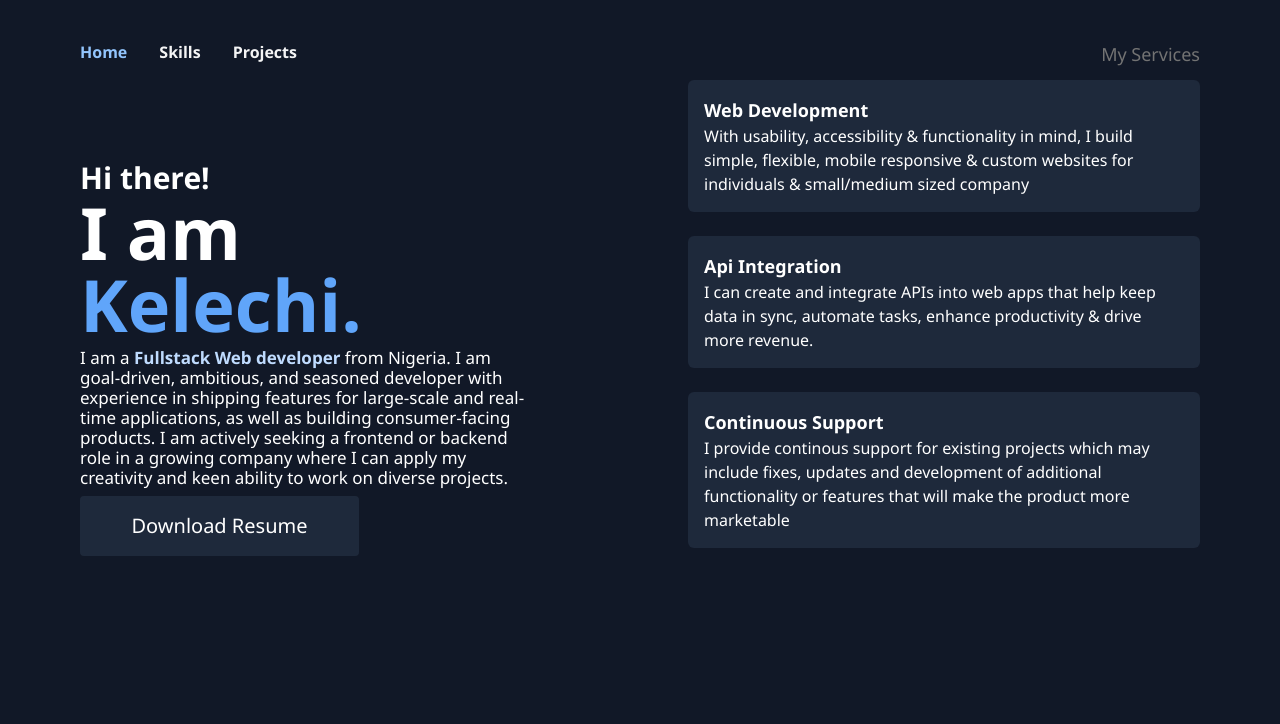
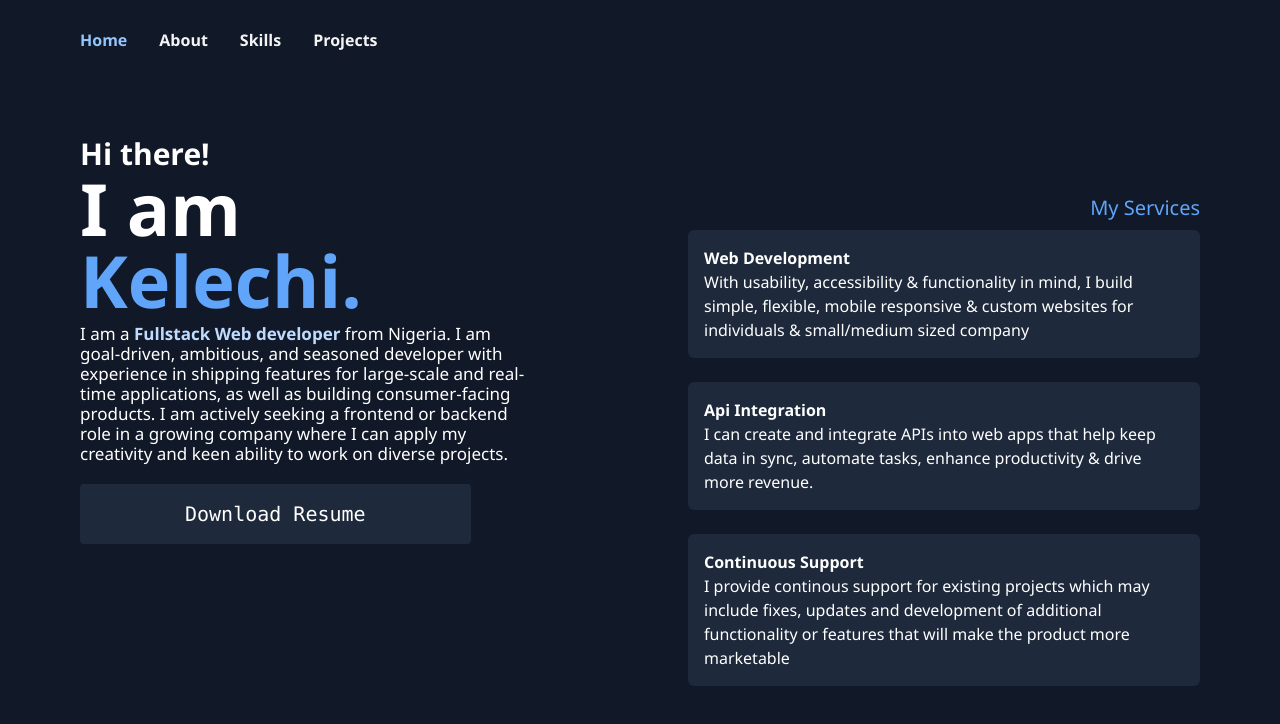
Before and after one commit to Kelechi095/Portfolio, a React (Vite) app: page / in a window 1280 px wide. Shown: the top 724 px of the page. Built offline with nearby package versions, Linux system fonts and the light colour scheme.

Commit message:
modified navbar

```diff
--- a/src/Pages/About.tsx
+++ b/src/Pages/About.tsx
@@ -1,15 +1,17 @@
 import Nav from "../components/Nav";
 import Subtitle from "../components/Subtitle";
-import Title from "../components/Title";
+//import Title from "../components/Title";
 import Wrapper from "../components/Wrapper";
 
 const About = () => {
   return (
     <Wrapper>
       <Nav />
-      <Title label="ABOUT MYSELF" />
+      {/* <Title label="ABOUT MYSELF" /> */}
+      <div className="mt-16">
+
       <Subtitle label="Basic Info:"/>
-      <p className="dark:text-white font-normal text-neutral-100 mb-6">
+      <p className="dark:text-white text-sm md:text-[17px] text-neutral-100 mb-6">
         I am a fullstack web developer fron Nigeria.  I am goal-driven, ambitious, and seasoned developer with experience in shipping features for large-scale and real-time applications, as well as
         building consumer-facing products. I am actively seeking a frontend or backend role
         in a growing company where I can apply my creative mindset and keen
@@ -17,7 +19,7 @@ const About = () => {
       </p>
 
       <Subtitle label="Work Experience:"/>
-      <p className=" dark:text-white font-normal text-cyan-900 mb-6">
+      <p className=" dark:text-white text-sm md:text-[17px] text-cyan-900 mb-6">
         I have worked for two years as a freelance frontend developer on upwork where I was responsible for architecting and building the frontend of new features, integrating data from various
         backend services and databases into responsive web apps, translating
         design solutions into high-quality, scalable code, optimizing
@@ -30,17 +32,18 @@ const About = () => {
         me an ideal candidate for any team in need of a dynamic and
         result-oriented individual.
       </p>
-      <p className=" dark:text-white font-normal text-cyan-900 mb-6">
+      <p className=" dark:text-white text-sm md:text-[17px] text-cyan-900 mb-6">
         I have also collaborated with other web developers on open source projects, where I added functionality to web application, wrote tests, and participated in code reviews to ensure
         adherence to best practices and coding standards.
       </p>
 
 
       <Subtitle label="Hobbies:"/>
-      <p className=" dark:text-white font-normal text-cyan-900 mb-6">
+      <p className=" dark:text-white text-sm md:text-[17px] text-cyan-900 mb-6">
         Beyond my professional life, I have a range of interests which include
         reading, writing stories, playing the piano, listening to music and playing football. I am also an ardent follower of sports, particularly tennis, football and track and field athletics. I also have a keen interest  in ancient history.
       </p>
+      </div>
     </Wrapper>
   );
 };
--- a/src/Pages/Home.tsx
+++ b/src/Pages/Home.tsx
@@ -14,7 +14,7 @@ export default function Home() {
             <p className="text-lg md:text-xl font-semibold lg:text-3xl text-[#fff]">
               Hi there!
             </p>
-            <h1 className="max-w-[50%] text-5xl font-semibold md:text-6xl md:font-bold lg:text-7xl text-[#fff]">
+            <h1 className="max-w-[50%] md:max-w-[80%] text-5xl font-semibold md:text-6xl md:font-bold lg:text-7xl text-[#fff]">
               I am <span className="text-blue-400">Kelechi.</span>
             </h1>
 
@@ -30,13 +30,14 @@ export default function Home() {
               where I can apply my creativity and keen ability to work on
               diverse projects.
             </p>
-            <button className="p-4 bg-slate-800 text-white my-2 text-xl md:text-xl w-[70%] md:w-[50%] rounded hover:bg-slate-700 transition duration-300">
+            <button className="p-4 bg-slate-800 text-white mt-5 text-base font-medium md:text-xl w-[70%] md:w-[70%] rounded hover:bg-slate-700 transition duration-300 font-mono">
               Download Resume
             </button>
           </section>
         </div>
-        <div>
-          <h2 className="text-lg text-neutral-500 md:text-end font-medium">
+        <div className="grid items-center">
+          <div className="">
+            <h2 className="text-base md:text-xl text-blue-400 md:text-end font-medium">
               My Services
             </h2>
             <section className="cards-container">
@@ -46,7 +47,7 @@ export default function Home() {
                   <div key={project.id} className="card">
                     {/* <Icon size={40} className="text-blue-200 " /> */}
 
-                  <h2 className="text-lg font-semibold text-white">
+                    <h2 className="text-base font-semibold text-white">
                       {project.text1}
                     </h2>
                     <p className="text-base text-[#fff] ">{project.text2}</p>
@@ -56,6 +57,7 @@ export default function Home() {
             </section>
           </div>
         </div>
+      </div>
     </Wrapper>
   );
 }
--- a/src/components/ListItem.tsx
+++ b/src/components/ListItem.tsx
@@ -20,8 +20,8 @@ const ListItem = ({text, src, icon: Icon, black, mongo, blue }: ListItemProps) =
         ${mongo && "text-lime-500"}
         ${blue && "text-cyan-700"}
         `}/>}
-        {src && <img src={src ? src : '/images/javascript.png'} alt="logo"  className="w-[20px]" />}
-        <span className="text-cyan-950 dark:text-white font-normal text-sm md:text-base">{text}</span>
+        {src && <img src={src ? src : '/images/javascript.png'} alt="logo"  className="w-[16px]" />}
+        <span className="text-white font-normal text-[13px] md:text-base">{text}</span>
     </li>
   )
 }
--- a/src/components/Navbar.tsx
+++ b/src/components/Navbar.tsx
@@ -7,8 +7,8 @@ const Navbar = () => {
     "text-slate-800 hover:text-cyan-600 text-zinc-100 hover:text-neutral-400";
 
   return (
-    <nav>
-      <ul className="flex justify-start text-base gap-8 text-slate-800 items-center">
+    <nav className="fixed top-0 z-10 bg-gray-900 h-20 w-full flex items-center">
+      <ul className="flex justify-start text-sm md:text-base gap-8 text-slate-800 items-center">
         <NavLink
           to="/"
           className={({ isActive }) =>
@@ -17,6 +17,16 @@ const Navbar = () => {
         >
           <li className="cursor-pointer items-center font-semibold">
             Home
+          </li>
+        </NavLink>
+        <NavLink
+          to="/about"
+          className={({ isActive }) =>
+            isActive ? activeStyles : inactiveStyles
+          }
+        >
+          <li className="cursor-pointer items-center font-semibold">
+            About
           </li>
         </NavLink>
 
--- a/src/components/Subtitle.tsx
+++ b/src/components/Subtitle.tsx
@@ -4,7 +4,7 @@ interface SubtitleProps {
 
 const Subtitle = ({label}: SubtitleProps) => {
   return (
-    <div className="text-lg md:text-xl font-semibold mb-1 text-neutral-300">{label}</div>
+    <div className="text-base md:text-xl font-semibold mb-1 text-neutral-300">{label}</div>
   )
 }
 
--- a/src/index.css
+++ b/src/index.css
@@ -34,7 +34,7 @@ label {
   }
 
   .cards-container {
-    @apply md:grid grid-cols-1 gap-4 mt-1;
+    @apply md:grid grid-cols-1 gap-4;
   }
 
   .card {
```
Lines whose indentation alone changed are shown as unchanged.
